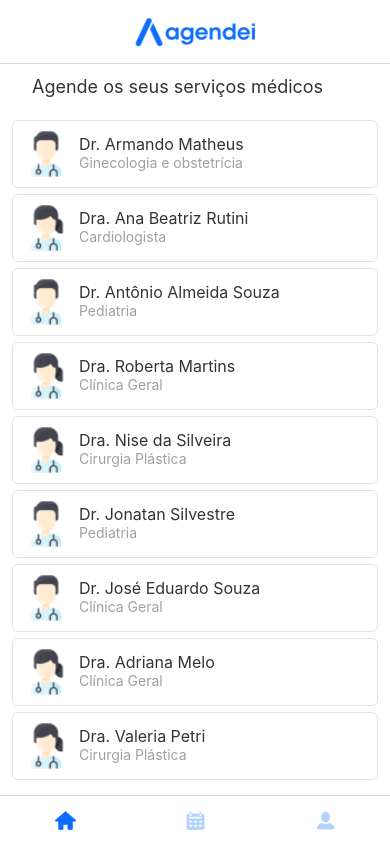
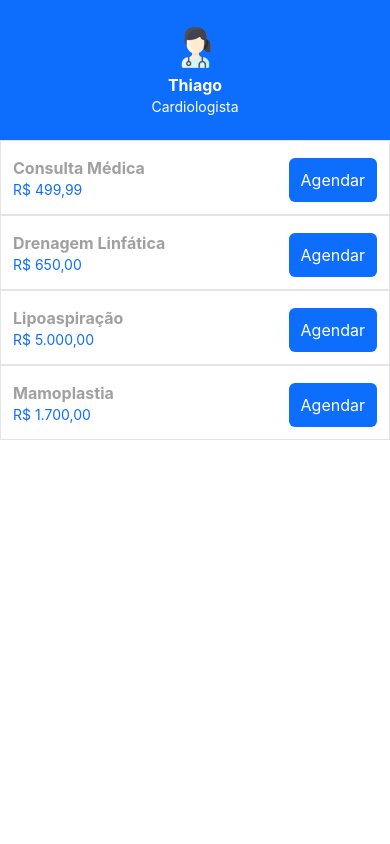
Before and after one commit to eothigas/agendei-mobile, a React Native app: screen / in a window 390 px wide. Built offline with nearby package versions, Linux system fonts and the light colour scheme.

Commit message:
Criação da tela de Serviços

```diff
--- a/App.js
+++ b/App.js
@@ -4,11 +4,12 @@ import Abahome from './src/screens/abahome/abahome.jsx';
 import Abacalendar from './src/screens/abacalendar/abacalendar.jsx';
 import Abaprofile from './src/screens/abaprofile/abaprofile.jsx';
 import Main from './src/screens/main/main.jsx';
+import Services from './src/screens/services/services.jsx';
 
 function App() {
 
   return <>
-    <Main />
+    <Services />
   </>
 
 }
--- /dev/null
+++ b/src/components/service/service.jsx
@@ -0,0 +1,24 @@
+import { Text, View } from "react-native";
+import {styles} from "./service.style.js";
+import Button from "../../components/button/button.jsx"
+
+function Service(props) {
+    return <View style={styles.service}>
+        <View style={styles.containerText}>
+            <Text style={styles.description}>{props.description}</Text>
+            <Text style={styles.price}>
+                {
+                    new Intl.NumberFormat("pt-BR", {
+                        style: "currency", currency:"BRL"
+                    }).format(props.price)
+                }
+                </Text>
+        </View>
+
+        <View style={styles.containerButton}>
+            <Button text="Agendar" />
+        </View>
+    </View>
+}
+
+export default Service;
--- /dev/null
+++ b/src/components/service/service.style.js
@@ -0,0 +1,34 @@
+import {colors, font_size} from "../../constants/theme.js";
+
+export const styles = {
+
+    service: {
+        backgroundColor: colors.white,
+        flex: 1,
+        flexDirection: "row",
+        padding: 12,
+        borderWidth: 1,
+        borderColor: colors.gray4,
+    },
+
+    containerText: {
+        flex: 1,
+    },
+
+    containerButton: {
+        marginTop: 5,
+    },
+
+    description: {
+        fontSize: font_size.md,
+        color: colors.gray3,
+        fontWeight: "bold",
+        marginTop: 5,
+    },
+
+    price: {
+        fontSize: font_size.sm,
+        color: colors.blue,
+        marginTop: 3,
+    }
+}
--- /dev/null
+++ b/src/screens/services/services.jsx
@@ -0,0 +1,30 @@
+import { FlatList, Image, Text, View } from "react-native";
+import {styles} from "./services.style.js";
+import {doctors_services} from "../../constants/data.js";
+import icon from "../../constants/icon.js";
+import Service from "../../components/service/service.jsx";
+
+
+function Services() {
+
+    return <View style={(styles.container)}>
+
+        <View style={(styles.banner)}>
+            <Image source={icon.female}/>
+            <Text style={(styles.name)}>Thiago</Text>
+            <Text style={(styles.speciality)}>Cardiologista</Text>
+        </View>
+
+        <FlatList data={doctors_services}
+            keyExtractor={(serv) => serv.id_service}
+            showsVerticalScrollIndicator={false}
+            renderItem={({item}) => {
+                return <Service description={item.description}
+                                price={item.price}/>
+            }} />
+
+
+    </View>
+}
+
+export default Services;
--- /dev/null
+++ b/src/screens/services/services.style.js
@@ -0,0 +1,37 @@
+import {colors, font_size} from "../../constants/theme.js";
+
+export const styles = {
+
+    container: {
+        backgroundColor: colors.white,
+        flex: 1,
+    },
+
+    banner: {
+        backgroundColor: colors.blue,
+        justifyContent: "center",
+        alignItems: "center",
+        paddingTop: 25,
+        paddingBottom: 25,
+    },
+
+    name: {
+        fontSize: font_size.md,
+        color: colors.white,
+        fontWeight: "bold",
+        marginTop: 5,
+    },
+
+    speciality: {
+        fontSize: font_size.sm,
+        color: colors.white,
+        marginTop: 3,
+    },
+
+    text: {
+        fontSize: font_size.lg,
+        color: colors.gray1,
+        marginBottom: 20,
+        marginLeft: 20,
+    },
+}
```
